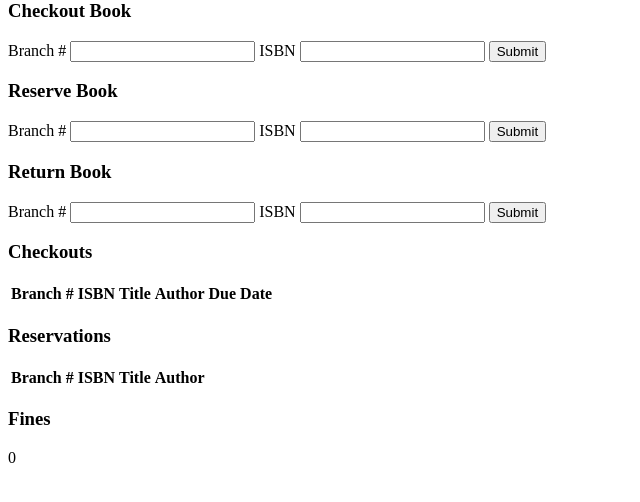
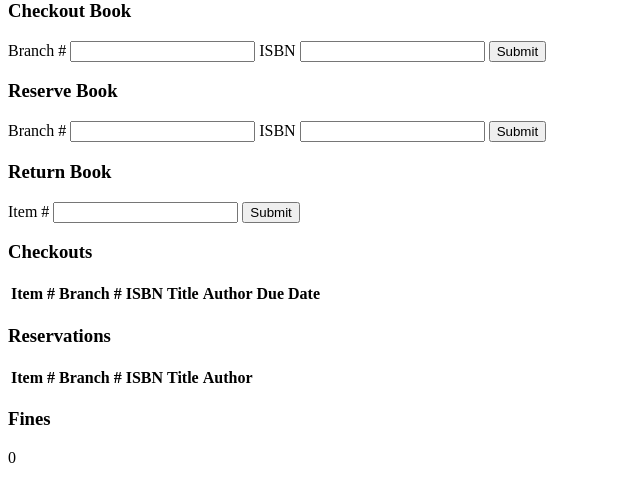
Before and after one commit to rkhullar/csci760.nydev.me, a Flask app: page /home in a window 1280 px wide. Shown: the part 218-720 px from the top of the page, without its empty margins (0-640 px from the left). Run offline with Flask 2, Linux system fonts and the light colour scheme; the visitor is signed in with stand-in values (Sample User, id 1); data that the repository does not hold is empty; some libraries are stand-ins or nearby versions.

Commit message:
post dev

```diff
--- a/base.py
+++ b/base.py
@@ -3,7 +3,7 @@
 """
 @author     :   Rajan Khullar
 @created    :   4/24/16
-@updated    :   5/08/16
+@updated    :   5/09/16
 """
 
 import sys, psycopg2, hashlib, datetime
@@ -127,7 +127,8 @@ class Core:
         return Core.support_books(rows)
 
     def add_book(self, isbn, pubdate, title, author_fname, author_lname, publish_fname='Pub', publish_lname='3', publish_address='Princeton'):
-        self.exec("select new.book('%s', '%s', '%s', '%s', '%s', '%s', '%s', '%s')", isbn, pubdate, title, author_fname, author_lname, publish_fname, publish_lname, publish_address)
+        self.exec("select new.book(%s, %s, %s, %s, %s, %s, %s, %s)", isbn, pubdate, title, author_fname, author_lname, publish_fname, publish_lname, publish_address)
+        self.commit()
 
     def add_book_copy(self, branchID, isbn, amt=1):
         sql = "select max(n) from dbo.copy where branchID=%s and isbn=%s"
@@ -151,12 +152,12 @@ class Core:
             return None
 
     def inventory(self):
-        # isbn branchID count
+        # isbn title branchID count
         rows = self.exec("select * from dbv.inventory")
         out = []
         if rows:
             for row in rows:
-                x = {'isbn': row[0], 'bid': row[1], 'amt': row[2]}
+                x = {'isbn': row[0], 'title': row[1], 'bid': row[2], 'amt': row[3]}
                 out.append(x)
         return out
 
@@ -191,24 +192,24 @@ class Core:
             return rows[0][0]
 
     def reader_checkout_list(self, reader_id):
-        # readerID, branchID, isbn, title, author, duedate
+        # readerID, copyID, branchID, isbn, title, author, duedate
         sql = "select * from dbv.borrow where readerID='%s'" % reader_id
         rows = self.exec(sql)
         out = []
         if rows:
             for row in rows:
-                x = {'branch_id': row[1], 'isbn': row[2], 'title': row[3], 'author': row[4], 'duedate': row[5]}
+                x = {'copy_id': row[1], 'branch_id': row[2], 'isbn': row[3], 'title': row[4], 'author': row[5], 'duedate': row[6]}
                 out.append(x)
         return out
 
     def reader_reserve_list(self, reader_id):
-        # readerID, branchID, isbn, title, author
+        # readerID, copyID, branchID, isbn, title, author
         sql = "select * from dbv.reserve where readerID='%s'" % reader_id
         rows = self.exec(sql)
         out = []
         if rows:
             for row in rows:
-                x = {'branch_id': row[1], 'isbn': row[2], 'title': row[3], 'author': row[4]}
+                x = {'copy_id': row[1], 'branch_id': row[2], 'isbn': row[3], 'title': row[4], 'author': row[5]}
                 out.append(x)
         return out
 
@@ -252,7 +253,10 @@ class Core:
         # perform the successful checkout
         self.reader_reserve_base(reader_id, branch_id, isbn, code)
 
-    def reader_return(self, reader_id, branch_id, isbn):
+    def reader_return(self, reader_id, copy_id):
+        sql = "update map.borrow set return=current_date where copyID='%s' and readerID='%s' and return is null" % (reader_id, copy_id)
+        self.cur.execute(sql)
+        self.commit()
         return None
 
     def reader_fines(self, reader_id):
@@ -289,6 +293,9 @@ def test_xcore():
     admin = XCore.call('admin', id)
     print(admin)
 
+def test_add_book():
+    XCore.call('add_book', 57864, '01/01/1999', 'Beta', 'The', 'Beta')
+
 def test_books():
     '''
     for o in XCore.call('books'):
@@ -322,4 +329,4 @@ def test_checkout():
     XCore.call('reader_checkout', 1, 1, 1000000000019)
 
 if __name__ == '__main__':
-    test_book_status()
+    test_add_book()
--- a/main.py
+++ b/main.py
@@ -3,7 +3,7 @@
 """
 @author     :   Rajan Khullar
 @created    :   4/16/16
-@updated    :   5/08/16
+@updated    :   5/09/16
 """
 
 from base import Core, XCore
@@ -114,7 +114,9 @@ def admin():
         title = request.form['title']
         author = request.form['author'].split(' ')
         author_fname = author[0]
-        author_lname = author[1]
+        author_lname = ''
+        if len(author) > 1:
+            author_lname = author[1]
         XCore.call(action, isbn, pubdate, title, author_fname, author_lname)
 
     if action == 'add_book_copy':
@@ -154,10 +156,14 @@ def home():
             key  = request.form['key']
             search = XCore.call(action, key, mode)
 
-    if action in ['reader_checkout', 'reader_reserve', 'reader_return']:
+    if action in ['reader_checkout', 'reader_reserve']:
         bid  = int(request.form['branch_id'])
         isbn = int(request.form['isbn'])
         XCore.call(action, session['id'], bid, isbn)
+
+    if action == 'reader_return':
+        cid = int(request.form['copy_id'])
+        XCore.call(action, session['id'], cid)
 
     return render_template('home.html',
                            name=XCore.call('person', session['id']),
--- a/templates/admin.html
+++ b/templates/admin.html
@@ -144,12 +144,14 @@
         <table>
         <tr>
             <th>ISBN</th>
+            <th>Title</th>
             <th>Branch</th>
             <th>Count</th>
         </tr>
             {% for item in inventory %}
                 <tr>
                 <td>{{ item.isbn }}</td>
+                <td>{{ item.title }}</td>
                 <td>{{ item.bid }}</td>
                 <td>{{ item.amt }}</td>
                 </tr>
--- a/templates/home.html
+++ b/templates/home.html
@@ -70,10 +70,8 @@
 
     <h3>Return Book</h3>
     <form action='' method='post'>
-        <label for='branch_id'>Branch #</label>
-        <input type='number' name='branch_id' required>
-        <label for='isbn'>ISBN</label>
-        <input type='number' name='isbn' required>
+        <label for='copy_id'>Item #</label>
+        <input type='number' name='copy_id' required>
         <input type='submit' name='reader_return' value='Submit'>
     </form>
 
@@ -81,6 +79,7 @@
         <h3>Checkouts</h3>
         <table>
         <tr>
+            <th>Item #</th>
             <th>Branch #</th>
             <th>ISBN</th>
             <th>Title</th>
@@ -89,6 +88,7 @@
         </tr>
             {% for item in checkouts %}
                 <tr>
+                <td>{{ item.copy_id }}</td>
                 <td>{{ item.branch_id }}</td>
                 <td>{{ item.isbn }}</td>
                 <td>{{ item.title }}</td>
@@ -103,6 +103,7 @@
         <h3>Reservations</h3>
         <table>
         <tr>
+            <th>Item #</th>
             <th>Branch #</th>
             <th>ISBN</th>
             <th>Title</th>
@@ -110,6 +111,7 @@
         </tr>
             {% for item in reserves %}
                 <tr>
+                <td>{{ item.copy_id }}</td>
                 <td>{{ item.branch_id }}</td>
                 <td>{{ item.isbn }}</td>
                 <td>{{ item.title }}</td>
```
Also changed, not shown: database/rebuild.sql (+6 -6 lines).
